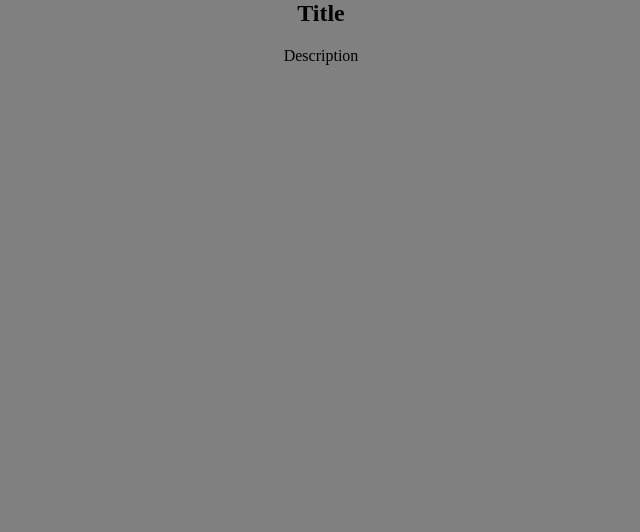
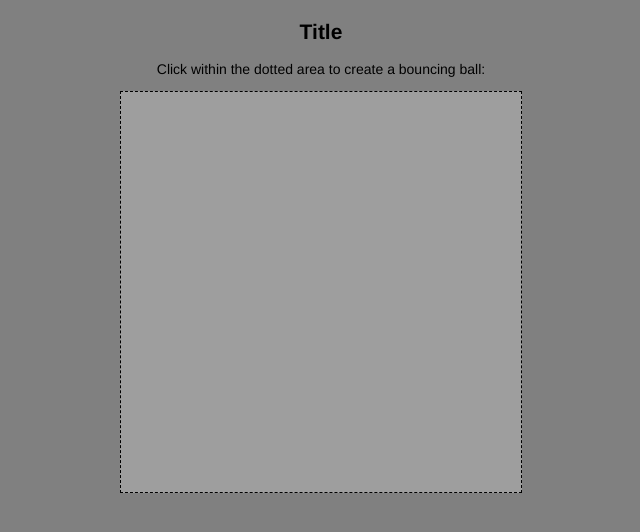
Before and after one commit to PaulPineda/simple-physics-bounce, a website built with webpack: page index.html in a window 1280 px wide. Shown: the whole page, without its empty margins (319-959 px from the left). Built offline with nearby package versions, Linux system fonts and the light colour scheme; a web font is replaced by a local one.

Commit message:
create canvas,add ball to screen on click/touch

```diff
--- /dev/null
+++ b/index.css
@@ -0,0 +1,26 @@
+html,body {
+  height: 100;
+  margin: 0;
+  padding: 0;
+  background: grey;
+}
+body {
+  min-width: 400px;
+  max-width: 600px;
+  margin: 0 auto;
+  font: 14px 'Droid Serif',Helvetica;
+  -webkit-user-select: none;
+  -moz-user-select: none;
+  -ms-user-select: none;
+}
+.fullvh {
+  height: 100vh;
+  text-align: center;
+}
+.fullvh > h1 {
+  padding-top: 20px;
+}
+.content {
+  background: #9E9E9E;
+  border: .1px dashed black;
+}
--- a/index.html
+++ b/index.html
@@ -4,28 +4,14 @@
   <meta chrset="utf-8">
   <title></title>
   <link rel="icon" href="http://localhost:8080/favicon.ico" />
-  <style>
-    html,body {
-      height: 100;
-      margin: 0;
-      paddng: 0;
-      background: grey;
-    }
-    body{
-      min-width: 300px;
-      max-width: 600px;
-      margin: 0 auto;
-    }
-    .fullvh {
-      height: 100vh;
-      text-align: center;
-    }
-  </style>
+  <link href="https://fonts.googleapis.com/css?family=Droid+Serif" rel="stylesheet">
+  <link href="index.css" rel="stylesheet">
 </head>
 <body>
   <section class="fullvh">
     <h1>Title</h1>
-    <p>Description</p>
+    <p>Click within the dotted area to create a bouncing ball:</p>
+    <canvas id="canvas" class="content" width="400px"; height="400px"></canvas>
   </section>
   <script src="dist/bundle.js" type="text/javascript"></script>
 </body>
--- a/src/index.js
+++ b/src/index.js
@@ -1,4 +1,56 @@
-/*
-* TITLE
-* Description goes here
-*/
+// ========================================
+// SIDE EFFECTS (event listeners, rendering)
+// =========================================
+
+const BPool = new BallPool();
+
+document.addEventListener('DOMContentLoaded', () => {
+  document.body.addEventListener('click', e => {
+    if(e.target && e.target.nodeName === 'CANVAS'){
+      BPool.createBall({x:e.offsetX, y:e.offsetY});
+      BPool.render();
+    }
+  });
+  document.body.addEventListener('touchEnd', e => {
+    if(e.target && e.target.nodeName === 'CANVAS')
+      BPool.createBall({x:e.offsetX, y:e.offsetY});
+  });
+}, false);
+
+function drawBall(ctx, ball){
+  //draw the circles
+  ctx.beginPath();
+  ctx.fillStyle = ball.col;
+  ctx.fill();
+  ctx.arc(ball.x, ball.y, ball.rad, 0, 2*Math.PI, true);
+  ctx.fill();
+}
+
+// ==================================
+// CREATE CANVAS CONTEXT TO DRAW ONTO
+// ==================================
+
+const canvas = document.getElementById('canvas');
+const ctx = canvas.getContext('2d');
+
+// ============
+// BALL CLASSES
+// ============
+
+function BallPool(id){
+  this.id = id;
+  this.balls = [];
+}
+BallPool.prototype.createBall = function(vector2){
+  this.balls.push(new Ball(vector2));
+};
+BallPool.prototype.render = function(){
+  this.balls.forEach(ball => drawBall(ctx,ball));
+};
+
+function Ball(origin){
+  this.col = 'green';
+  this.rad = 10;
+  this.x = origin.x;
+  this.y = origin.y;
+}
```
